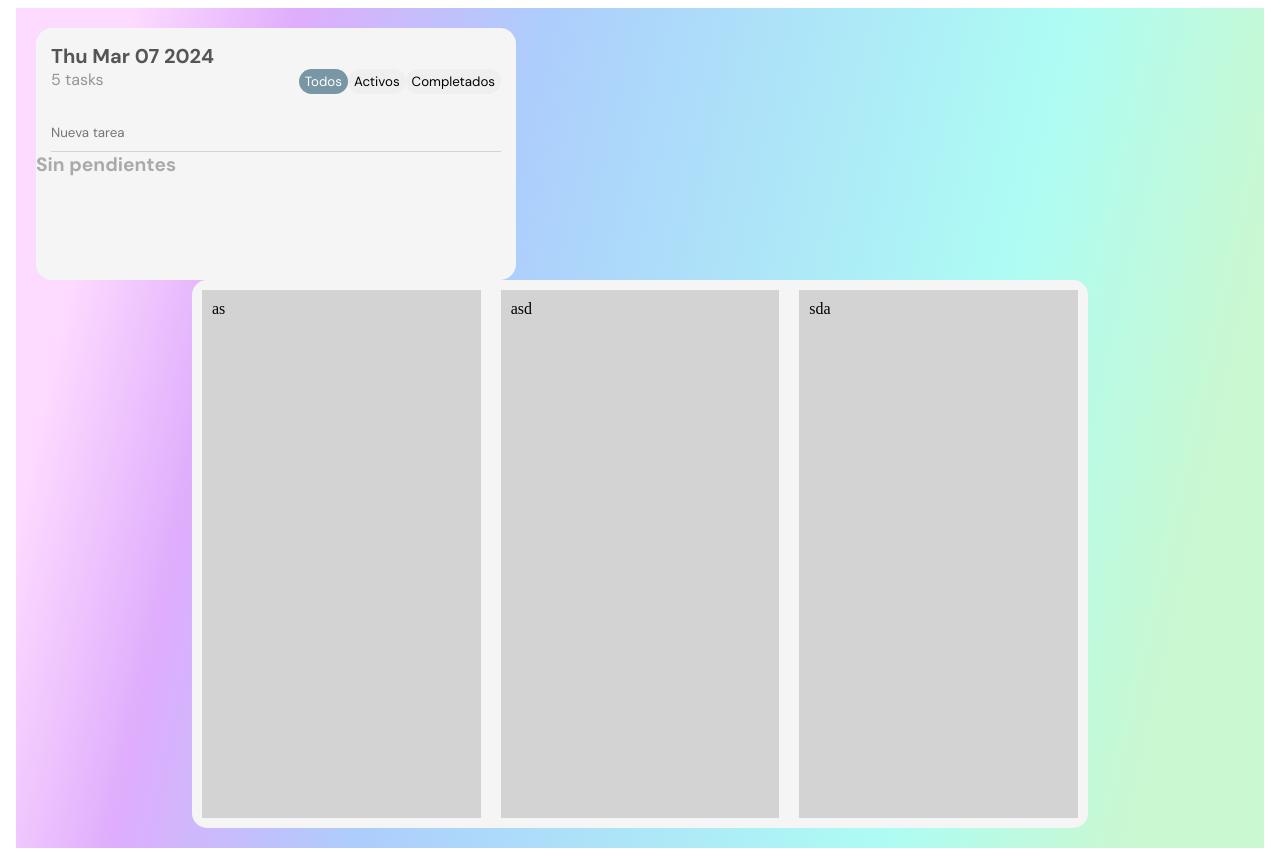
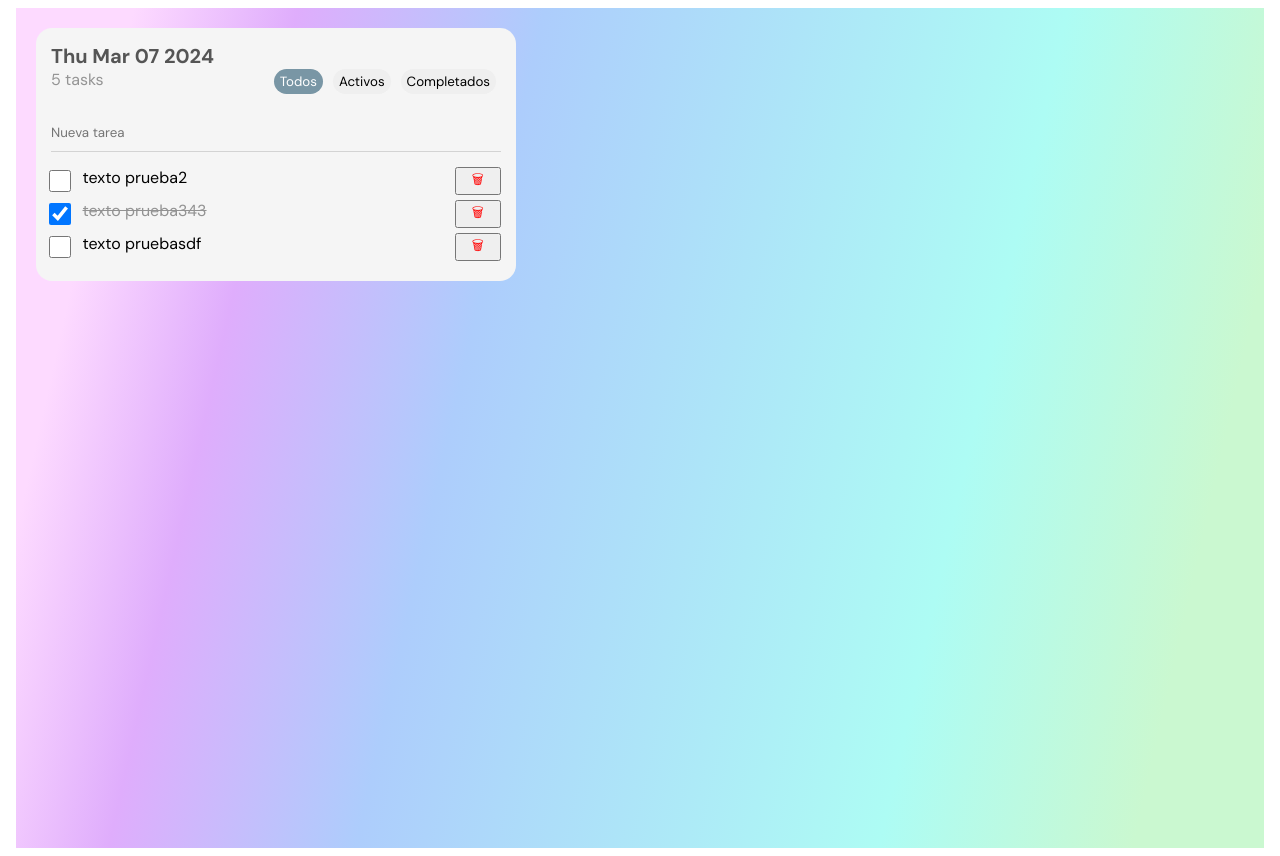
Before and after one commit to Sparksx343/todo-list, a SvelteKit app: page / in a window 1280 px wide. Built offline with nearby package versions, Linux system fonts and the light colour scheme.

Commit message:
task effect 'finished' done

```diff
--- a/src/components/Card.svelte
+++ b/src/components/Card.svelte
@@ -1,13 +1,14 @@
 <script>
+// @ts-nocheck
+
 	import { draggable } from "$lib/dnd";
-    let date = new Date();
-    let year = new Intl.DateTimeFormat('en', { year: 'numeric' }).format(date);
-    let month = new Intl.DateTimeFormat('en', { month: 'short' }).format(date);
-    let day = new Intl.DateTimeFormat('en', { day: '2-digit' }).format(date);
 
     const filters = ["Todos","Activos","Completados"]
     let filterselected = "Todos"
+    let newtodo = ""
 
+    let todos = [{id: Math.random().toFixed(0), text: "texto prueba2", finished: false}, {id: Math.random().toFixed(0), text: "texto prueba343", finished: true}, {id: Math.random().toFixed(0), text: "texto pruebasdf", finished: false}]
+    let filtered = []
 </script>
 <div class="container" use:draggable={"test"}>
     <div class="title">
@@ -23,12 +24,31 @@
             {/each}
         </div>
     </div>
-    <input class="new-todo" type="text" placeholder="Nueva tarea">
+    <input bind:value={newtodo} class="new-todo" type="text" on:keyup={(e)=>{
+        if(e.key == "Enter") {
+            todos.push({ id: Math.random().toFixed(0), text: newtodo, finished:false})
+            todos = [...todos]
+            newtodo = ""
+        }
+    }} placeholder="Nueva tarea" >
 </div>
 <div class="todos">
+    {#if todos.length > 0}
+    {#each todos as todo, idx}
+    <div class="todo">
+        <input type="checkbox" bind:checked={todo.finished} on:change={(e)=>{todo.finished=e.target.checked}} id="{todo.text + idx}" />
+        <label class="{todo.finished ? 'finished' : ''}" for="{todo.text + idx}">{todo.text}</label>
+        <button on:click={()=>{
+            todos.splice(idx,1)
+            todos = todos
+        }} type="button">🗑</button>
+    </div>
+    {/each}
+    {:else}
     <div class="no-todos">
         Sin pendientes
     </div>
+    {/if}
 </div>
 <style>
     @import url('https://fonts.googleapis.com/css?family=DM+Sans:400,500,700&display=swap');
@@ -49,7 +69,7 @@
     }
     .task{
         display: grid;
-        grid-template-columns: 50% 50%;
+        grid-template-columns: 30% 70%;
         & > span{
             color: #949494;
         }
@@ -61,6 +81,7 @@
             cursor: pointer;
             border-radius: 15px;
             height: 25px;
+            margin: 0 5px;
         }
         & > .isactive{
             background-color: #7996a5;
@@ -77,10 +98,29 @@
         background-color: whitesmoke;
     }
     .todos{
+        display: block;
         width: 480px;
-        height: 150px;
+        padding-top: 15px;
+        padding-bottom: 15px;
         background-color: whitesmoke;
         border-radius: 0 0 16px 16px;
+    }
+    .todo{
+        display: grid;
+        grid-template-columns: 10% 80% 10%;
+        padding-right: 15px;
+        margin-bottom: 5px;
+        &> button{
+            color: red;
+        }
+        & > *{
+            cursor: pointer;
+            user-select: none;
+        }
+    }
+    .finished{
+        color: #929292;
+        text-decoration-line: line-through;
     }
     .no-todos{
         width: 100%;
@@ -88,5 +128,8 @@
         font-weight: bold;
         font-size: larger;
         opacity: .3;
+        display: flex;
+        justify-content: center;
+        align-items: center;
     }
 </style>
--- a/src/routes/+page.svelte
+++ b/src/routes/+page.svelte
@@ -1,11 +1,9 @@
 <script>
-	import Canva from "../components/Canva.svelte";
-    import Card from "../components/Card.svelte";
+import Card from "../components/Card.svelte";
 
 </script>
 <body>
     <Card />
-    <Canva />
 </body>
 
 <style>
```
